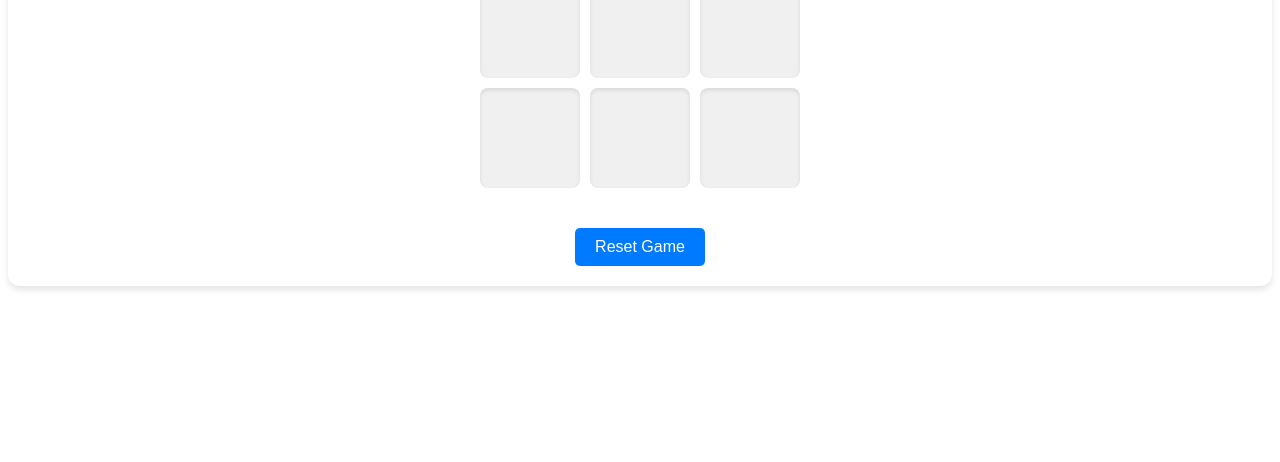
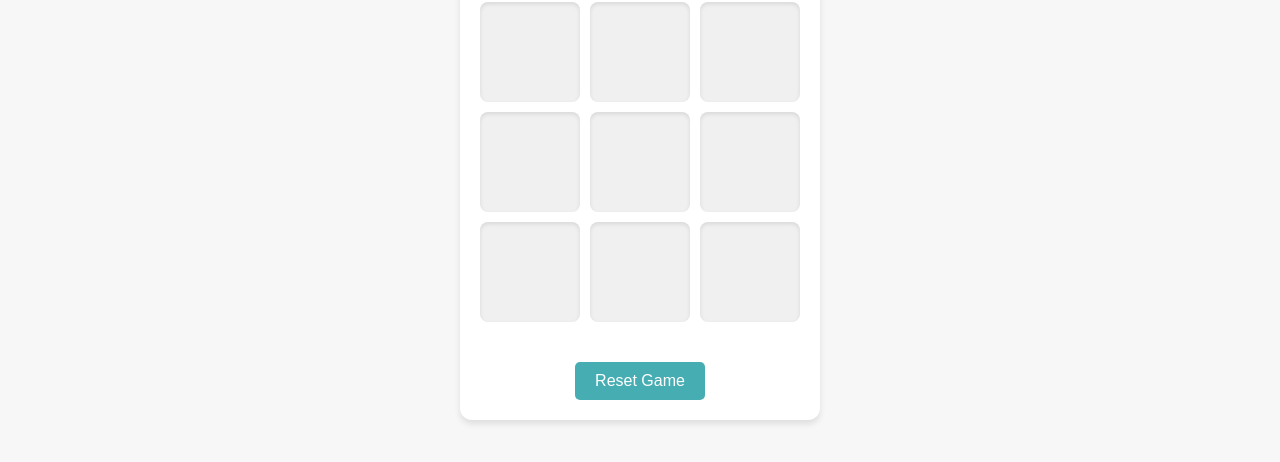
Before and after one commit to madhumithaaprasad/Tic-Tac-Trick, a plain HTML site: page tic-tac-toe.html in a window 1280 px wide. Shown: the part 238-700 px from the top of the page. Drawn offline with Linux system fonts and the light colour scheme.

Commit message:
Update tic-tac-toe.styles.css

```diff
--- a/tic-tac-toe.styles.css
+++ b/tic-tac-toe.styles.css
@@ -1,4 +1,4 @@
-ody {
+body {
     font-family: 'Arial', sans-serif;
     background-color: #f7f7f7;
     display: flex;
@@ -62,7 +62,7 @@ h1 {
     padding: 10px 20px;
     font-size: 1rem;
     color: #fff;
-    background-color: #007BFF;
+    background-color: #46adb3;
     border: none;
     border-radius: 5px;
     cursor: pointer;
```
